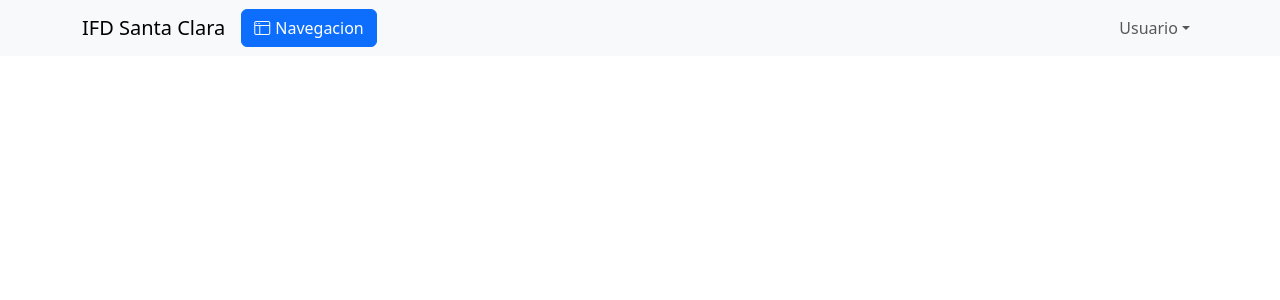
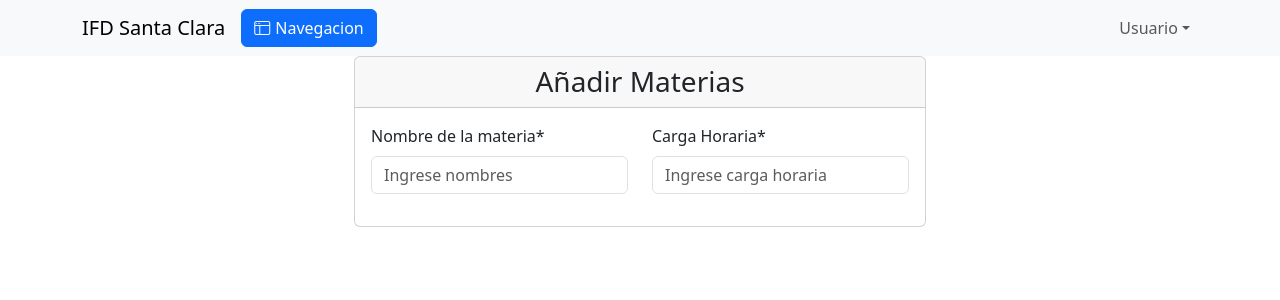
Before and after one commit to Ib-Ca/EscuelaSystem, a React (Vite) app in the folder client/: page /materiaAdd in a window 1280 px wide. Shown: the top 300 px of the page. Built offline with nearby package versions, Linux system fonts and the light colour scheme.

Commit message:
materias

```diff
--- /dev/null
+++ b/client/Materias.jsx
@@ -0,0 +1,53 @@
+import React from "react";
+import Form from "react-bootstrap/Form";
+import Button from 'react-bootstrap/Button';
+import Container from "react-bootstrap/Container";
+import Row from "react-bootstrap/Row";
+import Col from "react-bootstrap/Col";
+import Card from "react-bootstrap/Card";
+import Table from "react-bootstrap/Table";
+
+export const Materias = () => {
+  return (
+<Container>
+        <div className="d-flex justify-content-center align-items-center">
+          <Card>
+            <Card.Header className="text-center" as="h3">
+              Añadir Materias
+            </Card.Header>
+            <Card.Body>
+              <Form  onSubmit="">
+                <Row className="mb-3">
+                  <Form.Group as={Col} md="6" controlId="materias">
+                    <Form.Label>Nombre de la materia*</Form.Label>
+                    <Form.Control
+                      required
+                      pattern="^[A-Za-zÁáÉéÍíÓóÚúÜüÑñ ]*$"
+                     /* onChange={(event) => {
+                        setNombre(event.target.value);
+                      }} */
+                      type="text"
+                      placeholder="Ingrese nombres"
+                      value=""
+                    />
+                  </Form.Group>
+                  <Form.Group as={Col} md="6" controlId="cargah">
+                    <Form.Label>Carga Horaria*</Form.Label>
+                    <Form.Control
+                      required
+                     /* onChange={(event) => {
+                        setApellidos(event.target.value);
+                      }} */
+                      type="number"
+                      placeholder="Ingrese carga horaria"
+                      value=""
+                    />
+                  </Form.Group>
+                </Row>
+              </Form>
+            </Card.Body>
+          </Card>
+        </div>
+      </Container>
+  );
+};
--- a/client/src/App.jsx
+++ b/client/src/App.jsx
@@ -241,7 +241,7 @@ function FormularioAñadir() {
         <div className="d-flex justify-content-center align-items-center">
           <Card>
             <Card.Header className="text-center" as="h3">
-              Sistema de Alumnos
+              Añadir Alumnos
             </Card.Header>
             <Card.Body>
               <Form ref={formRef} onSubmit={addAlumno}>
--- a/client/src/components/navbar.jsx
+++ b/client/src/components/navbar.jsx
@@ -35,7 +35,7 @@ export default function NavbarDefault() {
               <Offcanvas.Body>
                 <DropdownButton id="admin" title="ADMINISTRADORES">
                   <Dropdown.Item href="/alumnoAdd">Añadir Alumno</Dropdown.Item>
-                  <Dropdown.Item href="">Placeholder2</Dropdown.Item>
+                  <Dropdown.Item href="/materiaAdd">Añadir Materia</Dropdown.Item>
                   <Dropdown.Item href="">Placeholder3</Dropdown.Item>
                 </DropdownButton>
                 <DropdownButton id="admin" title="DOCENTES">
--- a/client/src/main.jsx
+++ b/client/src/main.jsx
@@ -2,6 +2,7 @@ import React from "react";
 import ReactDOM from "react-dom/client";
 import FormularioAñadir from "./App.jsx";
 import NavbarDefault from './components/navbar'
+import { Materias } from "../Materias.jsx";
 import { Inicio } from "./Inicio.jsx";
 import { BrowserRouter as Router, Routes, Route } from "react-router-dom";
 
@@ -12,6 +13,7 @@ ReactDOM.createRoot(document.getElementById("root")).render(
       <Routes>
         <Route exact path="/" element={<Inicio/>}/>
         <Route path="/alumnoAdd" element={<FormularioAñadir/>}/>
+        <Route path="/materiaAdd" element={<Materias/>}/>
       </Routes>
     </Router>
   </React.StrictMode>
```
Also changed, not shown: 1 other file (tests, documents, lock files or other folders).
